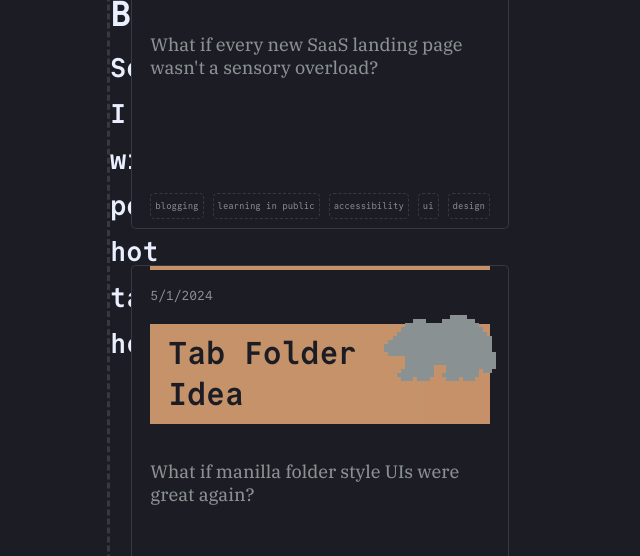
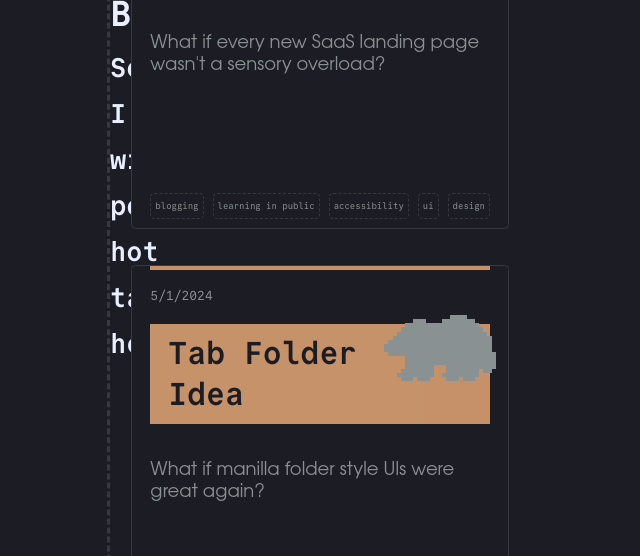
Before and after one commit to SladtheLad/nicksladden.com, an Astro site: page /blog in a window 1280 px wide. Shown: the part 239-795 px from the top of the page, 85-725 px from the left. Built offline with nearby package versions, Linux system fonts and the light colour scheme; Astro itself is replaced by a stand-in of ours; some packages are replaced by stand-ins of ours.

Commit message:
fix fonts again from bad merge

```diff
--- a/src/components/blog-post-oreilly-card.astro
+++ b/src/components/blog-post-oreilly-card.astro
@@ -89,9 +89,10 @@ interface Props extends AstroBuiltinProps {
         line-height: 1.3;
       }
       span.subtitle {
-        font-family: 'IBMPlexSerif';
+        font-family: Avenir, Montserrat, Corbel, 'URW Gothic', source-sans-pro,
+          sans-serif;
         font-size: 1rem;
-        font-weight: 400;
+        font-weight: 300;
         margin-block: 2rem;
       }
 
--- a/src/layouts/layout.astro
+++ b/src/layouts/layout.astro
@@ -44,56 +44,6 @@ import SpeedInsights from '@vercel/speed-insights/astro';
       crossorigin='anonymous'
     />
 
-    <!-- IBM Font -->
-    <link
-      rel='preload'
-      href='/fonts/IBMPlexSerif-Light.woff2'
-      as='font'
-      type='font/woff2'
-      crossorigin='anonymous'
-    />
-    <link
-      rel='preload'
-      href='/fonts/IBMPlexSerif-LightItalic.woff2'
-      as='font'
-      type='font/woff2'
-      crossorigin='anonymous'
-    />
-    <link
-      rel='preload'
-      href='/fonts/IBMPlexSerif-Text.woff2'
-      as='font'
-      type='font/woff2'
-      crossorigin='anonymous'
-    />
-    <link
-      rel='preload'
-      href='/fonts/IBMPlexSerif-TextItalic.woff2'
-      as='font'
-      type='font/woff2'
-      crossorigin='anonymous'
-    />
-    <link
-      rel='preload'
-      href='/fonts/IBMPlexSerif-Thin.woff2'
-      as='font'
-      type='font/woff2'
-      crossorigin='anonymous'
-    />
-    <link
-      rel='preload'
-      href='/fonts/IBMPlexSerif-ThinItalic.woff2'
-      as='font'
-      type='font/woff2'
-      crossorigin='anonymous'
-    />
-    <!-- Google Fonts -->
-    <link rel='preconnect' href='https://fonts.googleapis.com' />
-    <link rel='preconnect' href='https://fonts.gstatic.com' crossorigin />
-    <link
-      href='https://fonts.googleapis.com/css2?family=Roboto+Slab:wght@100..900&display=swap'
-      rel='stylesheet'
-    />
     <title>{title}</title>
     <SpeedInsights />
   </head>
@@ -199,54 +149,6 @@ import SpeedInsights from '@vercel/speed-insights/astro';
         src: url('/fonts/commitmono-700-regular-webfont.woff2') format('woff2');
         font-weight: bold;
         font-style: normal;
-        font-display: swap;
-      }
-
-      @font-face {
-        font-family: IBMPlexSerif;
-        src: url('/fonts/IBMPlexSerif-Text.woff2') format('woff2');
-        font-weight: 400;
-        font-style: normal;
-        font-display: swap;
-      }
-
-      @font-face {
-        font-family: IBMPlexSerif;
-        src: url('/fonts/IBMPlexSerif-TextItalic.woff2') format('woff2');
-        font-weight: 400;
-        font-style: italic;
-        font-display: swap;
-      }
-
-      @font-face {
-        font-family: IBMPlexSerif;
-        src: url('/fonts/IBMPlexSerif-Light.woff2') format('woff2');
-        font-weight: 300;
-        font-style: normal;
-        font-display: swap;
-      }
-
-      @font-face {
-        font-family: IBMPlexSerif;
-        src: url('/fonts/IBMPlexSerif-LightItalic.woff2') format('woff2');
-        font-weight: 300;
-        font-style: italic;
-        font-display: swap;
-      }
-
-      @font-face {
-        font-family: IBMPlexSerif;
-        src: url('/fonts/IBMPlexSerif-Thin.woff2') format('woff2');
-        font-weight: 200;
-        font-style: normal;
-        font-display: swap;
-      }
-
-      @font-face {
-        font-family: IBMPlexSerif;
-        src: url('/fonts/IBMPlexSerif-ThinItalic.woff2') format('woff2');
-        font-weight: 200;
-        font-style: italic;
         font-display: swap;
       }
 
```
Also changed, not shown: src/components/Resume/detail-card.astro (+5 -4 lines).
